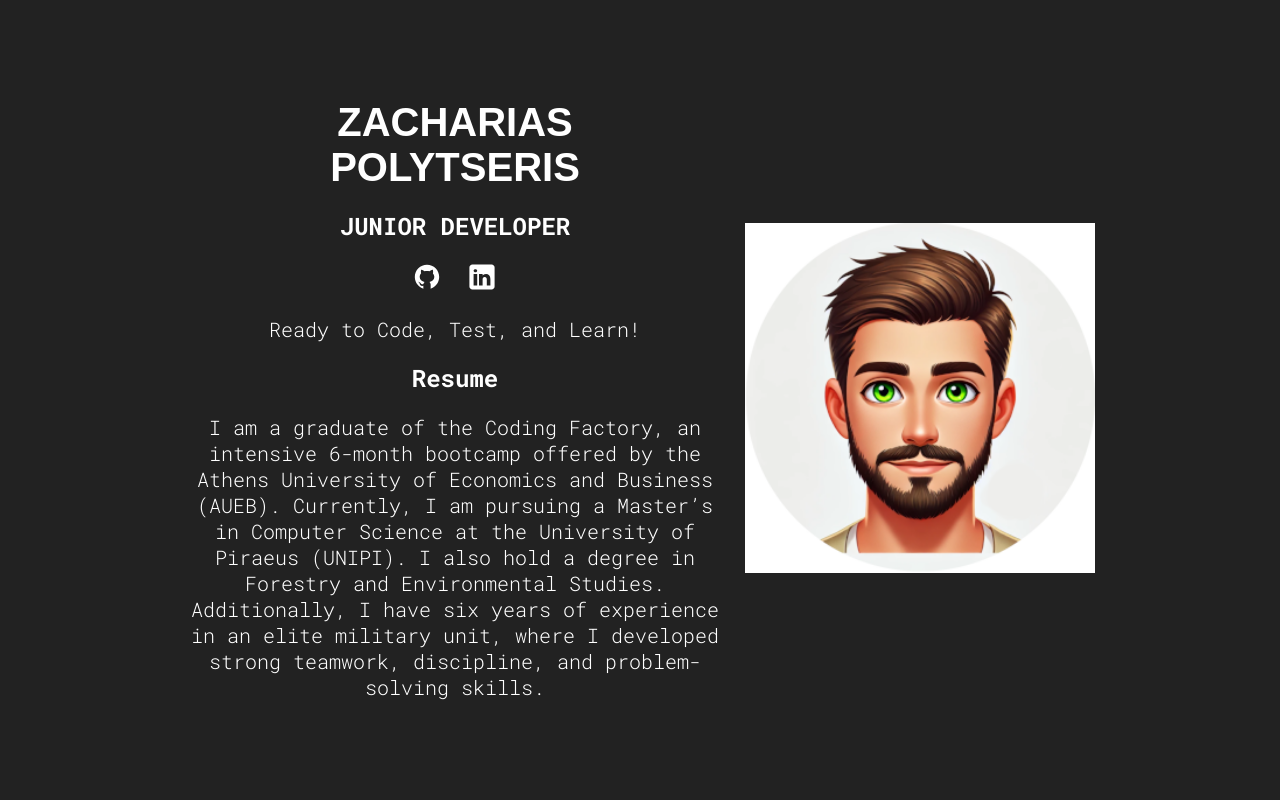
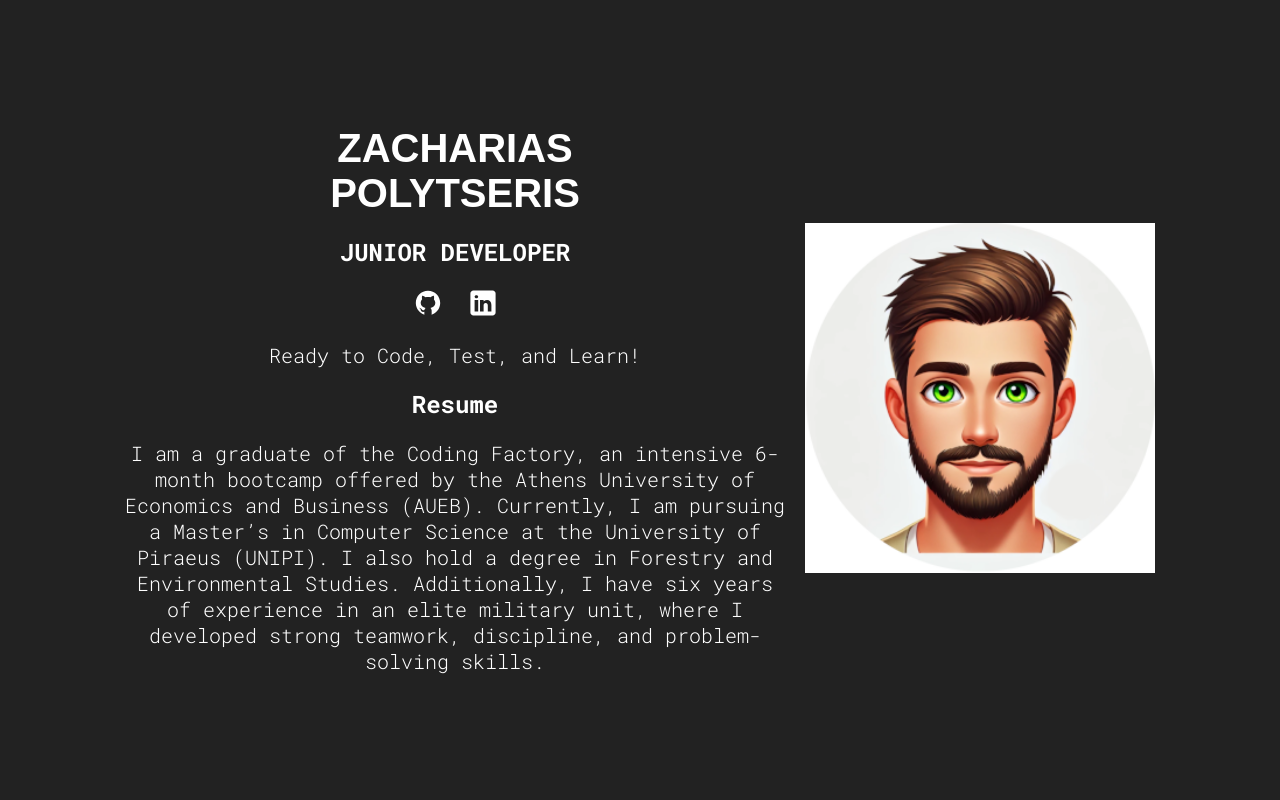
Before and after one commit to ImZaharias/My-Portfolio, a React (Vite) app: page / in a window 1280 px wide. Shown: the top 800 px of the page. Built offline with nearby package versions, Linux system fonts and the light colour scheme.

Commit message:
Update HeroStyles.module.css

```diff
--- a/src/sections/Hero/HeroStyles.module.css
+++ b/src/sections/Hero/HeroStyles.module.css
@@ -37,7 +37,7 @@
 }
 
 .description {
-    max-width: 45ch;
+    max-width: 55ch;
 }
 
 .info {
```
